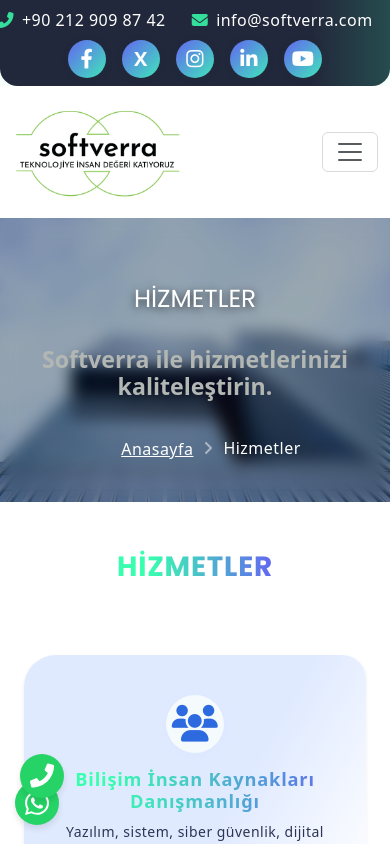
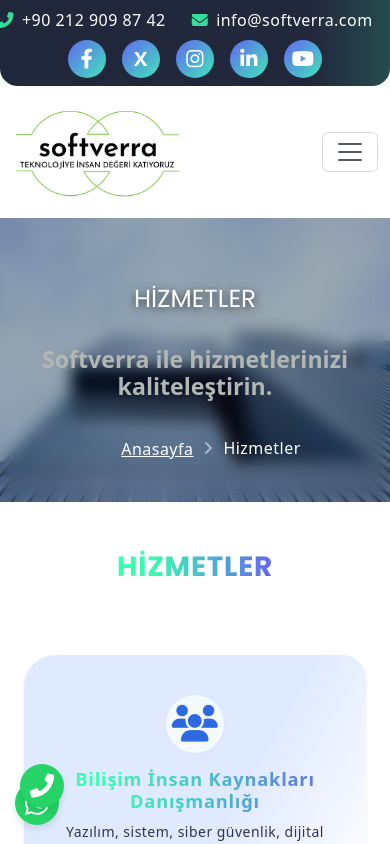
Before and after one commit to Sedanurz/Softverra, a React (Create React App) app: page /Services in a window 390 px wide. Shown: the top 844 px of the page. Built offline with nearby package versions, Linux system fonts and the light colour scheme.

Commit message:
Update Phone.css

```diff
--- a/src/Phone.css
+++ b/src/Phone.css
@@ -63,8 +63,8 @@
 
 @media (max-width: 768px) {
   .phone-wrapper {
-    bottom: 45px;
-    right: 45px;
+    bottom: 35px;
+    right: 70px;
   }
 
   .phone-button {
```
